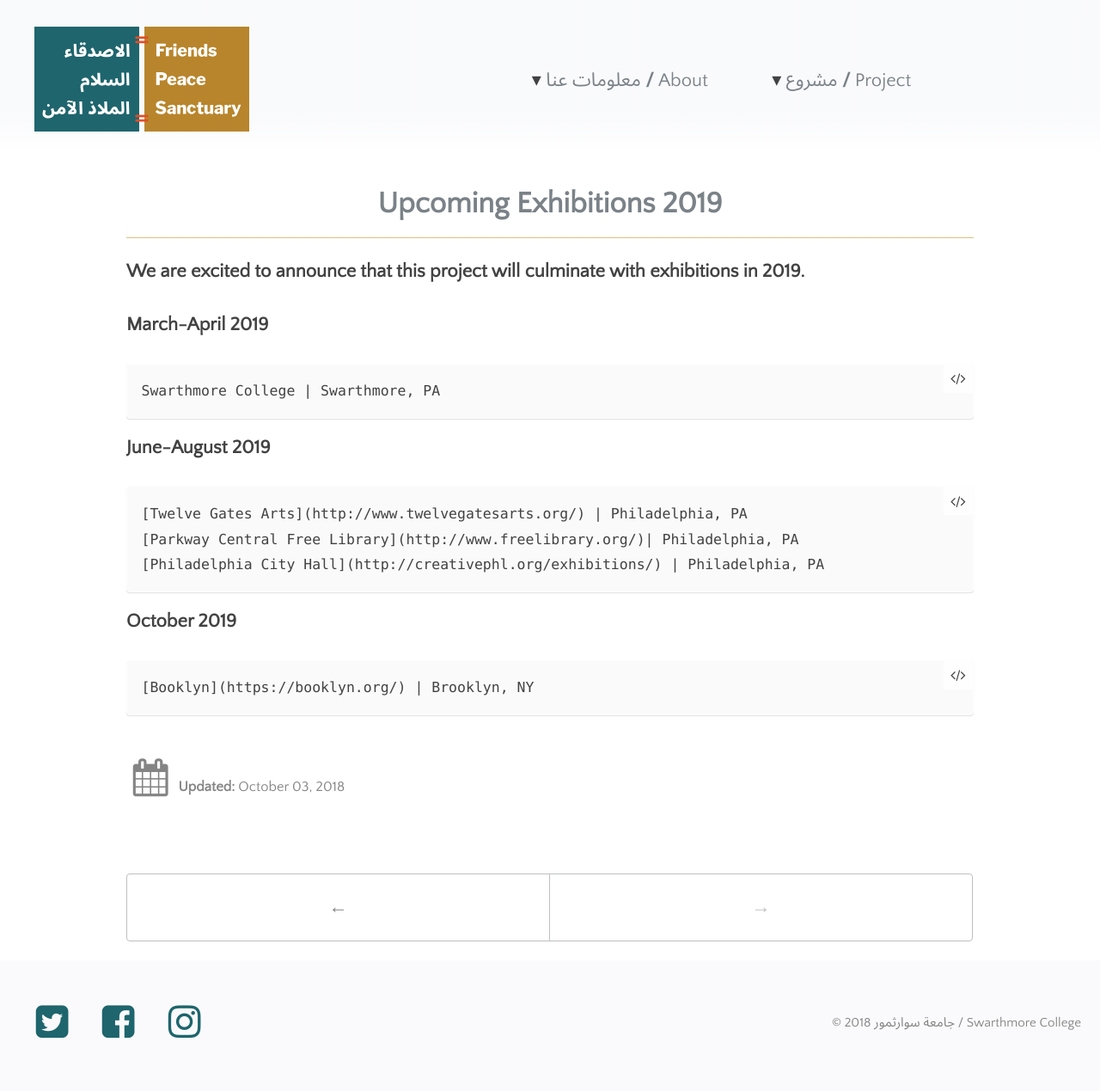
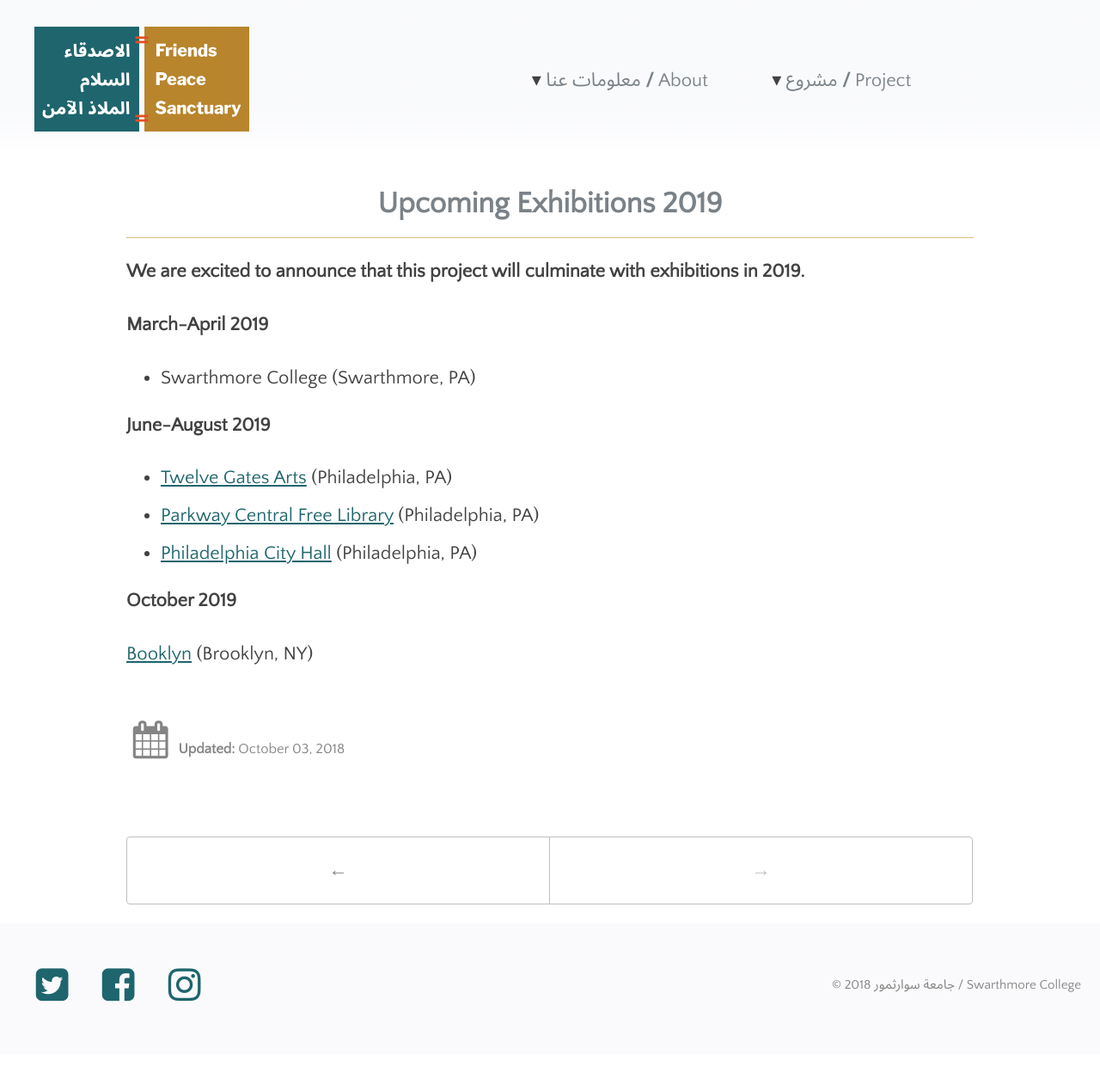
Before and after one commit to swat-ds/fps.swarthmore.edu, a Jekyll site: the page built from _posts/2018-10-03-upcoming-exhibitions-2019.md, in a window 1280 px wide. Shown: the whole page at 86% size. Built offline with Jekyll 4.4.1, drawn with Linux system fonts in a browser that asks for light colours; after the commit the page ends 1226 px from its top, so only the background shows below that.

```diff
--- a/_posts/2018-10-03-upcoming-exhibitions-2019.md
+++ b/_posts/2018-10-03-upcoming-exhibitions-2019.md
@@ -3,7 +3,8 @@ date: '2018-10-03 16:32 -0400'
 lang: en
 published: true
 title: Upcoming Exhibitions 2019
-categories: public events
+categories:
+  - public events
 tags:
   - 'artist:Amaal AlNajjar'
   - 'artist:Abdul Karim'
@@ -24,19 +25,20 @@ tags:
   - 'artist:Roula Al Jabi'
   - 'artist:Samah AlKasab'
 ---
+
 **We are excited to announce that this project will culminate with exhibitions in 2019.**
 
 
 **March-April 2019**
 
-	Swarthmore College | Swarthmore, PA
+- Swarthmore College (Swarthmore, PA)
 
 **June-August 2019**
 
-	[Twelve Gates Arts](http://www.twelvegatesarts.org/) | Philadelphia, PA
-	[Parkway Central Free Library](http://www.freelibrary.org/)| Philadelphia, PA
-	[Philadelphia City Hall](http://creativephl.org/exhibitions/) | Philadelphia, PA
+- [Twelve Gates Arts](http://www.twelvegatesarts.org/) (Philadelphia, PA)
+- [Parkway Central Free Library](http://www.freelibrary.org/) (Philadelphia, PA)
+- [Philadelphia City Hall](http://creativephl.org/exhibitions/) (Philadelphia, PA)
 
 **October 2019**
 
-	[Booklyn](https://booklyn.org/) | Brooklyn, NY
+[Booklyn](https://booklyn.org/) (Brooklyn, NY)
--- a/_sass/_custom.scss
+++ b/_sass/_custom.scss
@@ -363,19 +363,21 @@ footer .fa { font-size: 2rem; }
     background-position: center;
     background-size: cover;
     background-attachment: fixed;
+    min-height: 30rem;
+    padding: 1em 0;
 
     @media screen and (max-width: $x-large) {
         height: 40vh;
-        min-height: 25rem;
+
     }
 
     @media screen and (max-width: $medium) {
-        height: 50vh;
+        height: 60vh;
     }
 
     @media screen and (max-width: $small) {
         top: 7rem;
-        min-height: 28rem;
+        min-height: 45rem;
     }
 }
 
```
